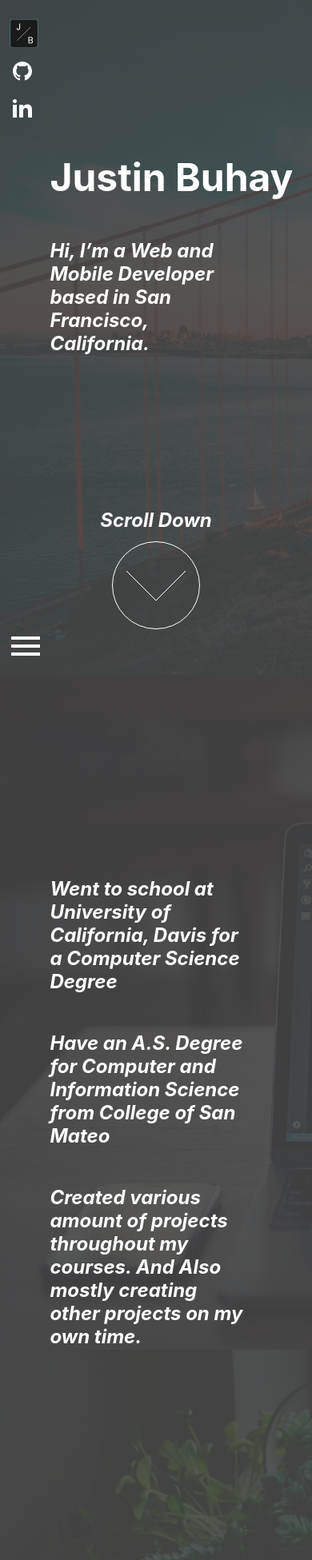
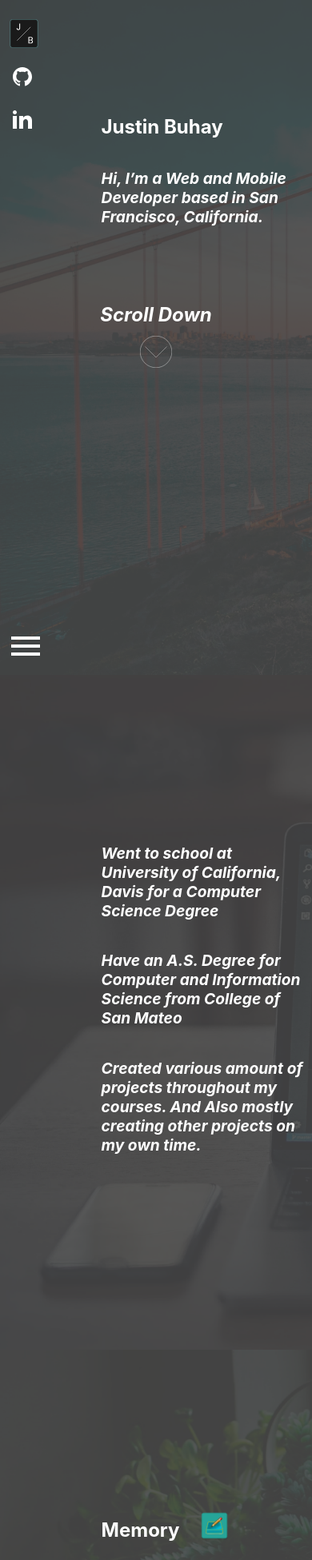
Before and after one commit to JBuhay34/jbuhay34.github.io, a React (Create React App) app: page / in a window 390 px wide. Shown: the top 1951 px of the page at 80% size. Built offline with nearby package versions, Linux system fonts and the light colour scheme.

Commit message:
Fixing responsiveness

```diff
--- a/src/App.css
+++ b/src/App.css
@@ -47,13 +47,12 @@
 h1{
   margin-top: 2em;
   font-size: 2em;
-  margin-left: 16%;
+  margin-left: 30vh;
 }
 
 h2{
   font-size: 1em;
-  margin-left: 16%;
-  padding-right: 10vh;
+  margin-left: 30vh;
   font-style: italic;
   margin-top: 2em;
 }
@@ -62,8 +61,10 @@ h3{
   align-self: center;
   font-size: 1em;
   font-style: italic;
-  margin-top: 8em;
+  margin-top: 4em;
 }
+
+
 
 .Arrow{
   margin-top: .5em;
@@ -71,7 +72,7 @@ h3{
 }
 
 .First{
-  margin-top: 30vh;
+  margin-top: 25vh;
 }
 
 .Design1{
@@ -90,17 +91,17 @@ h3{
 
 .MemoryLogo{
   margin-left: 1em;
-  margin-top: 25vh;
   width: 140px;
   height: 140px;
 }
 
 .ScoodleLogo{
   margin-left: 1em;
-  margin-top: 25vh;
-  width: 140px;
-  height: 140px;
+  width: 100px;
+  height: 100px;
 }
+
+
 .MemoryEg{
   margin-left: 50vh;
   margin-top: 0vh;
@@ -110,7 +111,6 @@ h3{
 
 .ScoodleEg{
   margin-left: 10vh;
-  margin-top: 0vh;
   width: 200px;
   height: 400px;
 }
@@ -119,4 +119,36 @@ h3{
   display: flex;
   flex-direction: row;
   flex-wrap: wrap;
+  align-items: flex-end;
 }
+
+@media screen and (max-width: 800px) {
+  .ArrowImage{
+    width: 40;
+    height: 40px;
+  }
+  h1{
+    font-size: 1em;
+    margin-left: 15vh;
+  }
+  h2{
+    font-size: .8em;
+    margin-left: 15vh;
+  }
+
+}
+
+@media screen and (max-width: 800px) {
+  .MemoryLogo{
+    width: 40px;
+    height: 40px;
+  }
+
+  .ScoodleLogo{
+    width: 60px;
+    height: 60px;
+  }
+  .ScoodleEg{
+    display: none;
+  }
+}
--- a/src/App.js
+++ b/src/App.js
@@ -38,9 +38,7 @@ export class App extends Component {
             smooth={true}
             offset={0}
             duration= {500}>
-
-            <img src={arrow} alt="Arrow"/>
-
+            <img className="ArrowImage" src={arrow} alt="Arrow"/>
           </Link>
           <img src={design1} className="Design1" alt="Design1" />
           <img src={design2} className="Design2" alt="Design2" />
--- a/src/components/Menu.css
+++ b/src/components/Menu.css
@@ -44,11 +44,11 @@ li a:hover{
 }
 
 .Github{
-    margin-top: 2vh;
-    margin-right: 4vh;
+    margin-top: 1em;
+    margin-right: 1em;
 }
 .Linkedin{
-    margin-top: 2vh;
+    margin-top: 1em;
 }
 
 .Logo{
@@ -107,9 +107,6 @@ li a:hover{
     .Design2{
         display: none;
     }
-    .ScoodleEg{
-        display: none;
-    }
     .Logologos2{
         flex-direction: column;
     }
```
